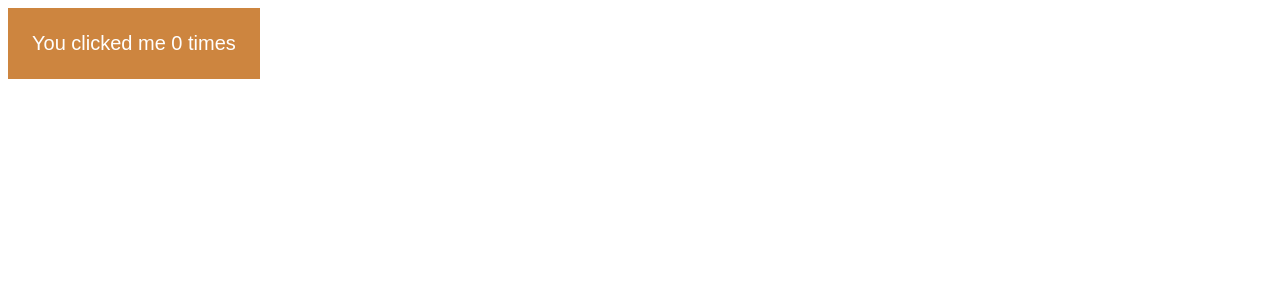
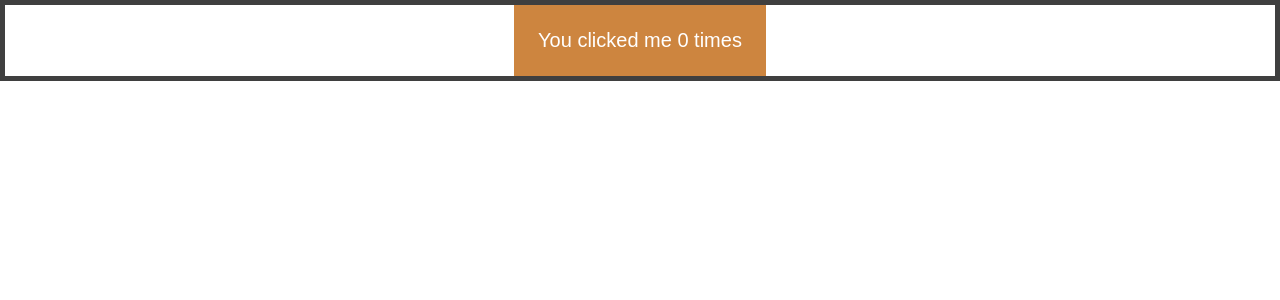
Before and after one commit to WalkUnderPressure/skills-up-app, a React app: page / in a window 1280 px wide. Shown: the top 300 px of the page. Built offline with nearby package versions, Linux system fonts and the light colour scheme.

Commit message:
Add css modules and mini-css-extract-plugin

```diff
--- a/package.json
+++ b/package.json
@@ -5,6 +5,7 @@
   "main": "index.js",
   "scripts": {
     "build": "webpack --env mode=production",
+    "build:dev": "webpack --env mode=development",
     "dev": "webpack serve"
   },
   "keywords": [],
@@ -18,6 +19,7 @@
     "@types/webpack-dev-server": "^4.7.2",
     "css-loader": "^7.1.2",
     "html-webpack-plugin": "^5.6.0",
+    "mini-css-extract-plugin": "^2.9.0",
     "sass": "^1.77.8",
     "sass-loader": "^16.0.0",
     "style-loader": "^4.0.0",
--- a/public/index.html
+++ b/public/index.html
@@ -2,7 +2,7 @@
 <html lang="en">
 <head>
     <meta charset="UTF-8">
-    <meta name="viewport" content="width=`, initial-scale=1.0">
+    <meta name="viewport" content="width=device-width, height=device-height, initial-scale=1.0, user-scalable=yes">
     <title>Skills Up App</title>
 </head>
 <body>
--- a/src/app.tsx
+++ b/src/app.tsx
@@ -1,9 +1,10 @@
 import Counter from './components/Counter';
+import './styles/index.scss'
 
 export default function App() {
   return (
-    <>
+    <div className='app'>
       <Counter />
-    </>
+    </div>
   );
 }
--- /dev/null
+++ b/src/components/Counter/Counter.module.scss
@@ -0,0 +1,8 @@
+.CounterBtn {
+    padding: 24px;
+    background-color: peru;
+    color: white;
+    border: none;
+    font-size: 1.25rem;
+    cursor: pointer;
+}
--- a/src/components/Counter/index.tsx
+++ b/src/components/Counter/index.tsx
@@ -1,14 +1,17 @@
 import { useState } from "react";
 
+import * as classes from './Counter.module.scss'
 import './style.scss'
 
 function Counter() {
     const [count, setCount] = useState(0);
 
     return (
-      <button className="counter-btn" onClick={() => setCount(count + 1)}>
-        You clicked me {count} times
-      </button>
+      <div className="counter-wrapper">
+        <button className={classes.CounterBtn} onClick={() => setCount(count + 1)}>
+          You clicked me {count} times
+        </button>
+      </div>
     );
 }
 
--- a/src/components/Counter/style.scss
+++ b/src/components/Counter/style.scss
@@ -1,8 +1,6 @@
-.counter-btn {
-    padding: 24px;
-    background-color: peru;
-    color: white;
-    border: none;
-    font-size: 1.25rem;
-    cursor: pointer;
+.counter-wrapper {
+    width: 100%;
+    display: flex;
+    justify-content: center;
+    align-items: center;
 }
--- /dev/null
+++ b/src/styles/index.scss
@@ -0,0 +1,9 @@
+* {
+    margin: 0;
+    padding: 0;
+    box-sizing: border-box;
+}
+
+.app {
+    border: 5px solid #3f3f3f;
+}
--- /dev/null
+++ b/src/types/styles.d.ts
@@ -0,0 +1,4 @@
+declare module "*.module.scss" {
+    const classes: { [key: string]: string };
+    export = classes;
+}
```
Also changed, not shown: 3 other files (tests, documents, lock files or other folders).
